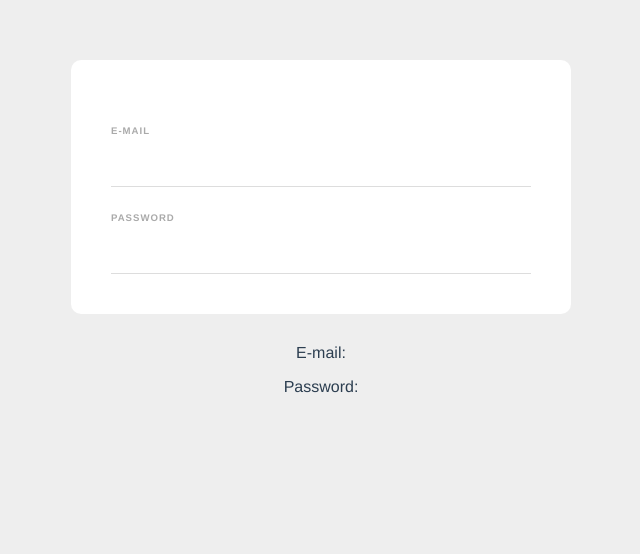
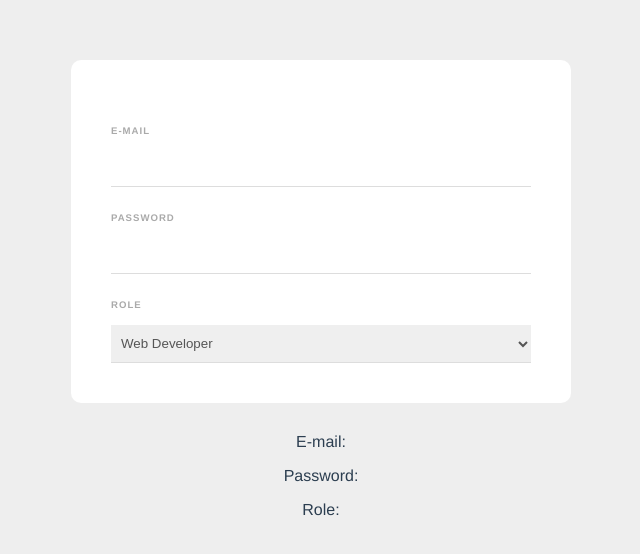
Before and after one commit to PrenitaVulpo/SignupForm-test, a Vue app: page / in a window 1280 px wide. Shown: the top 554 px of the page, without its empty margins (319-959 px from the left). Built offline with nearby package versions, Linux system fonts and the light colour scheme.

Commit message:
added select box

```diff
--- a/src/components/Signupform.vue
+++ b/src/components/Signupform.vue
@@ -5,10 +5,17 @@
 
 		<label for="password">Password</label>
 		<input type="password" name="password" required v-model="password"/>
+
+		<label for="password">Role</label>
+		<select name="role">
+			<option value="developer">Web Developer</option>
+			<option value="designer">Web Designer</option>
+		</select>
 	</form>
 
 	<p>E-mail: {{ email }}</p>
 	<p>Password: {{ password }}</p>
+	<p>Role: {{ role }}</p>
 </template>
 
 <script>
@@ -16,7 +23,8 @@ export default {
 	data() {
 		return {
 			email: '',
-			password: ''
+			password: '',
+			role: ''
 		}
 	}
 }
@@ -40,7 +48,7 @@ export default {
 		letter-spacing: 1px;
 		font-weight: bold;
 	}
-	input {
+	input, select {
 		display: block;
 		padding: 10px 6px;
 		width: 100%;
```
